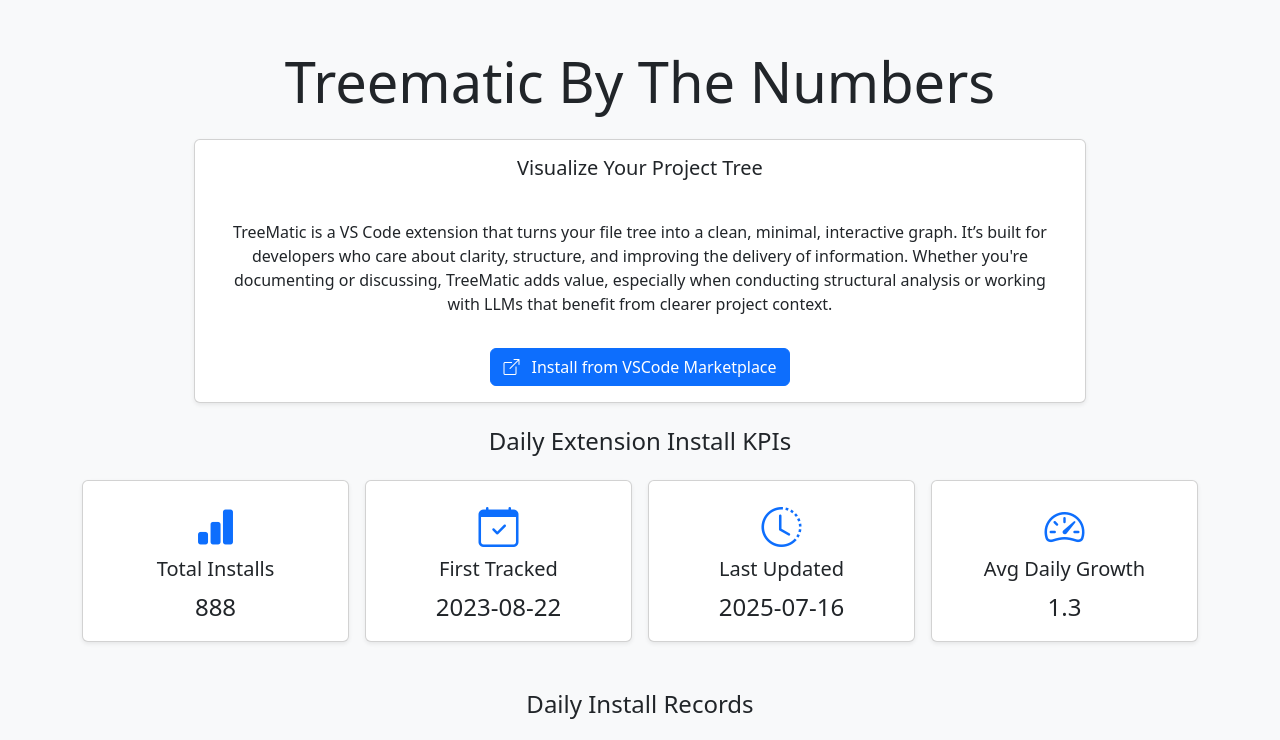
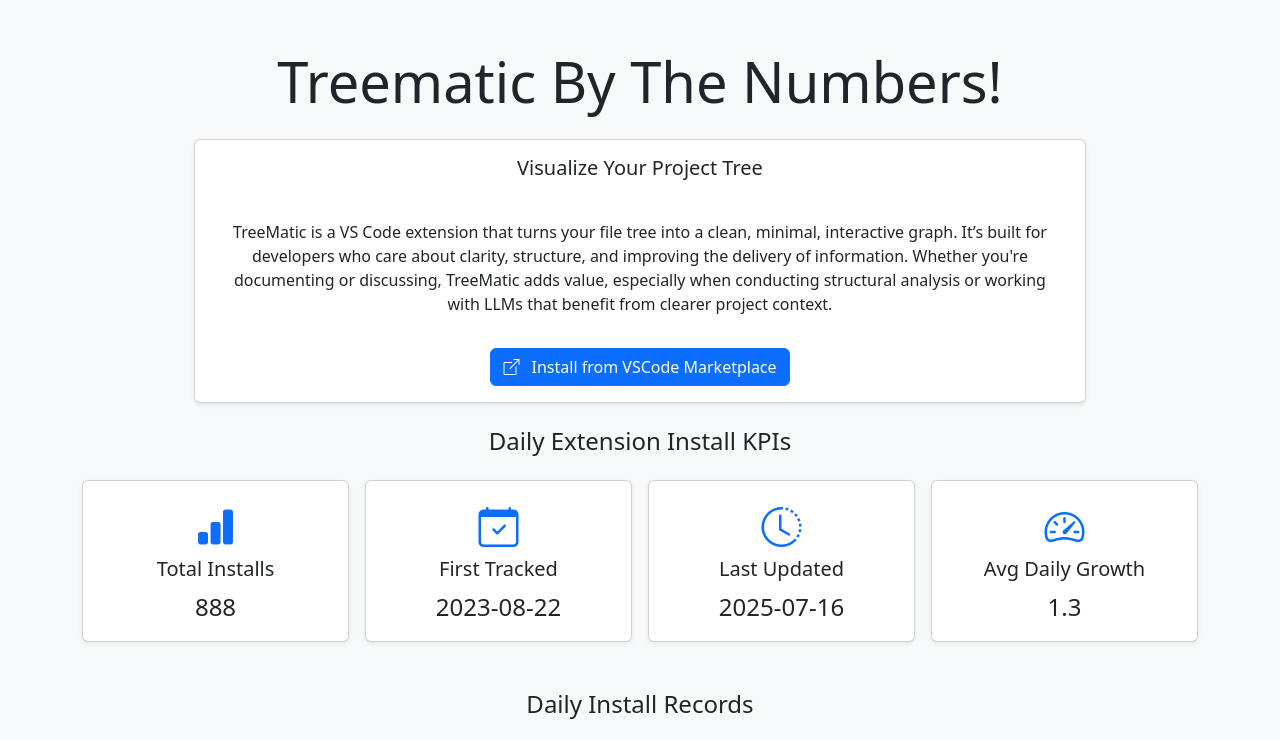
Before and after one commit to jtroussard/treematic-stats, a plain HTML site: page index.html in a window 1280 px wide. Shown: the top 740 px of the page. Drawn offline with nearby package versions, Linux system fonts and the light colour scheme.

Commit message:
testing pipeline

```diff
--- a/index.html
+++ b/index.html
@@ -16,7 +16,7 @@
     <div class="container my-5">
 
         <div class="text-center mb-4">
-            <h1 class="display-4">Treematic By The Numbers</h1>
+            <h1 class="display-4">Treematic By The Numbers!</h1>
         </div>
 
         <div class="card mb-4 shadow-sm text-center mt-3 cta-card">
```
